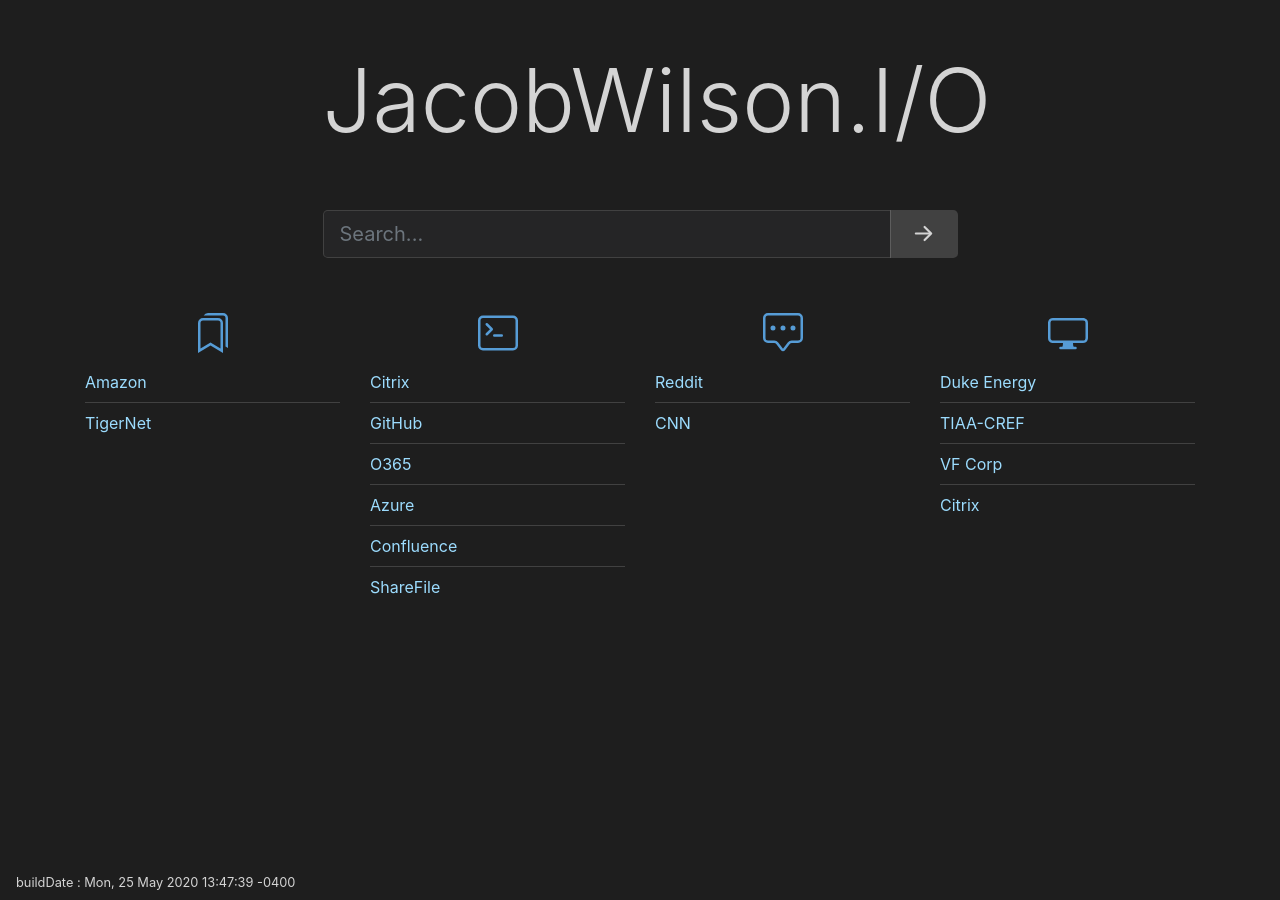
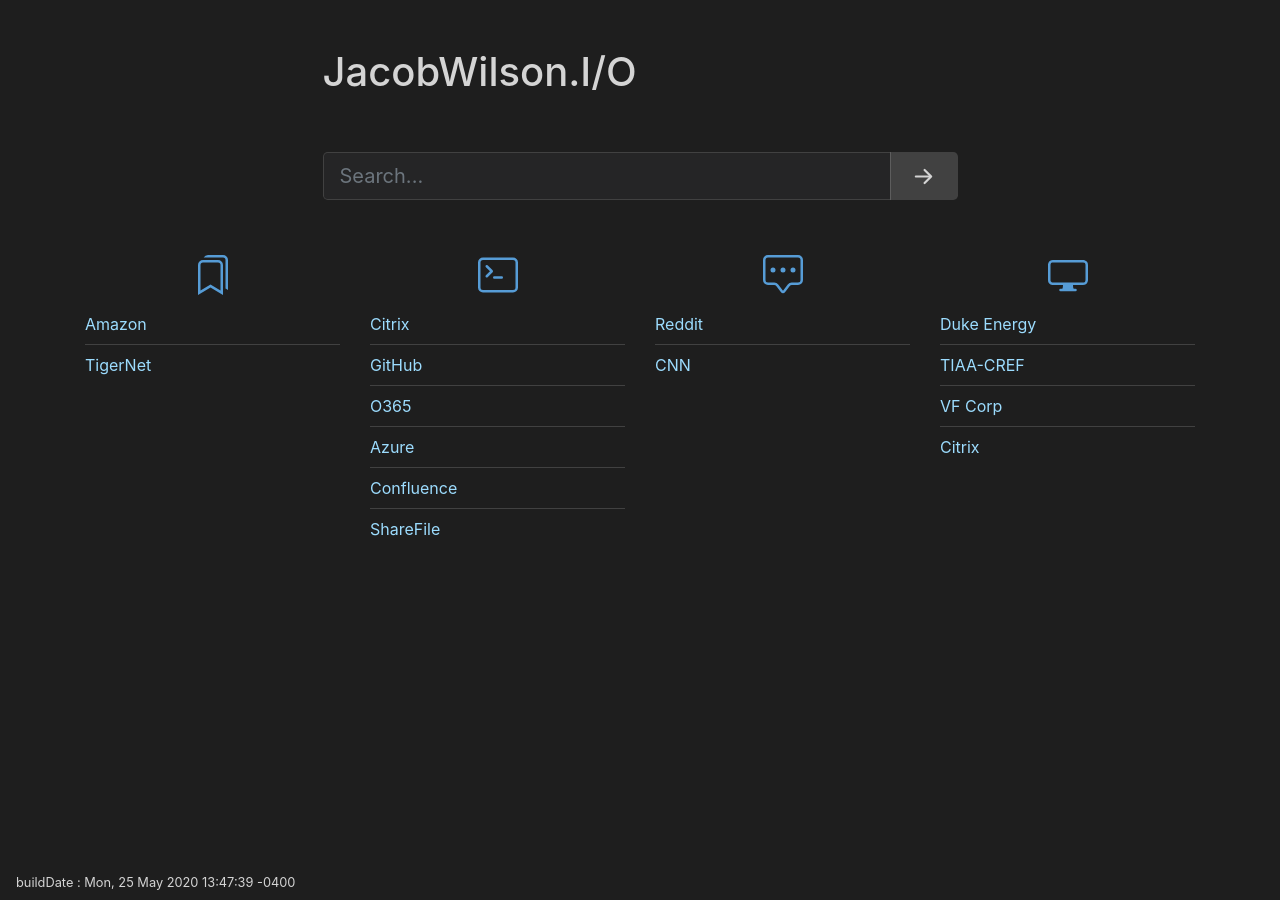
Before and after one commit to jdwilson85/startPage, a Jekyll site: the page built from index.md, in a window 1280 px wide. Built offline with Jekyll 4.4.1, drawn with Linux system fonts in a browser that asks for light colours; nearby versions of some CDN libraries.

Commit message:
title update

```diff
--- a/_layouts/default.html
+++ b/_layouts/default.html
@@ -5,8 +5,8 @@
 <body>
   <div class="container">
     <div class="row my-5 Title">
-      <div class="col-md-7 mx-auto">
-        <h1 class="display-2">JacobWilson.I/O</h1>
+      <div class="col-md-7 mx-auto h1">
+        JacobWilson.I/O
       </div>
     </div>
     <div class="row Search">
```
Also changed, not shown: README.md.
